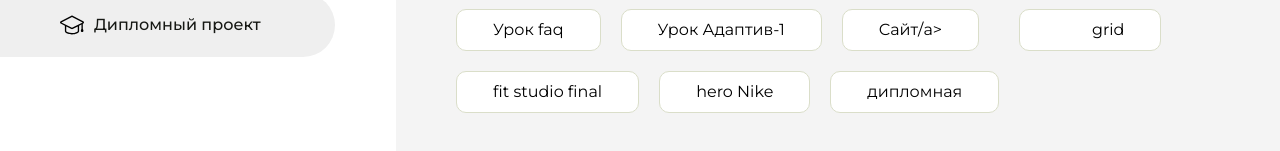
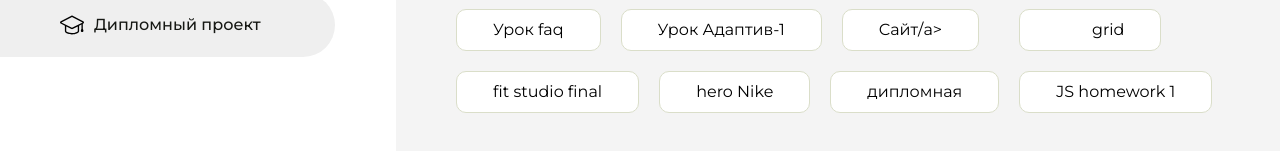
Before and after one commit to elelmana/homework, a plain HTML site: page index.html in a window 1280 px wide. Shown: the part 415-566 px from the top of the page. Drawn offline with Linux system fonts and the light colour scheme.

Commit message:
Update index.html

```diff
--- a/index.html
+++ b/index.html
@@ -143,6 +143,9 @@
                     <li class="content__list-item">
                         <a href="dyson/index.html">дипломная</a>
                     </li>
+                    <li class="content__list-item">
+                        <a href="homework_One/index.html">JS homework 1</a>
+                    </li>
                 </ul>
             </div>
             <div class="content__block hidden" id="diplomBlock">
```
